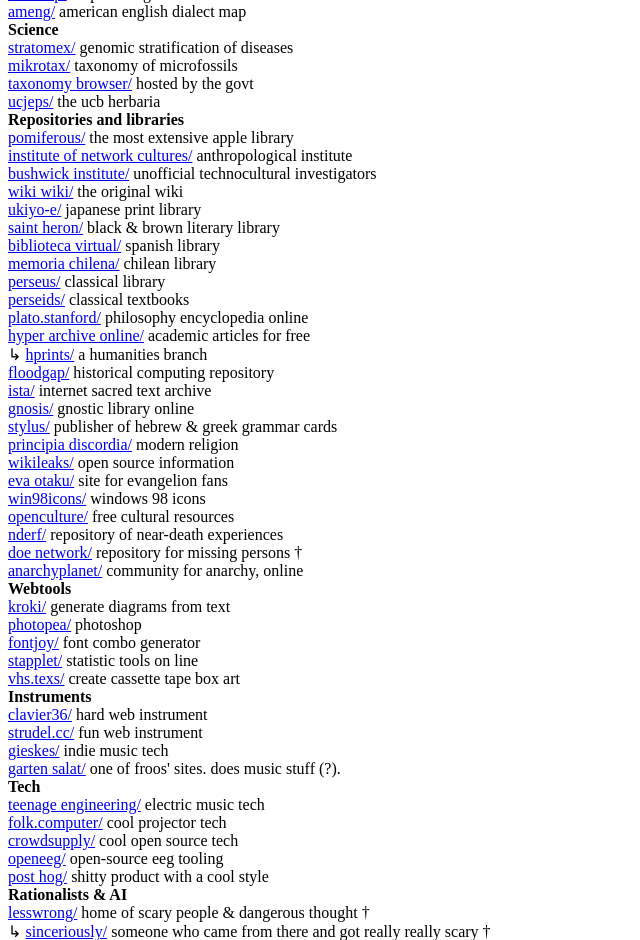
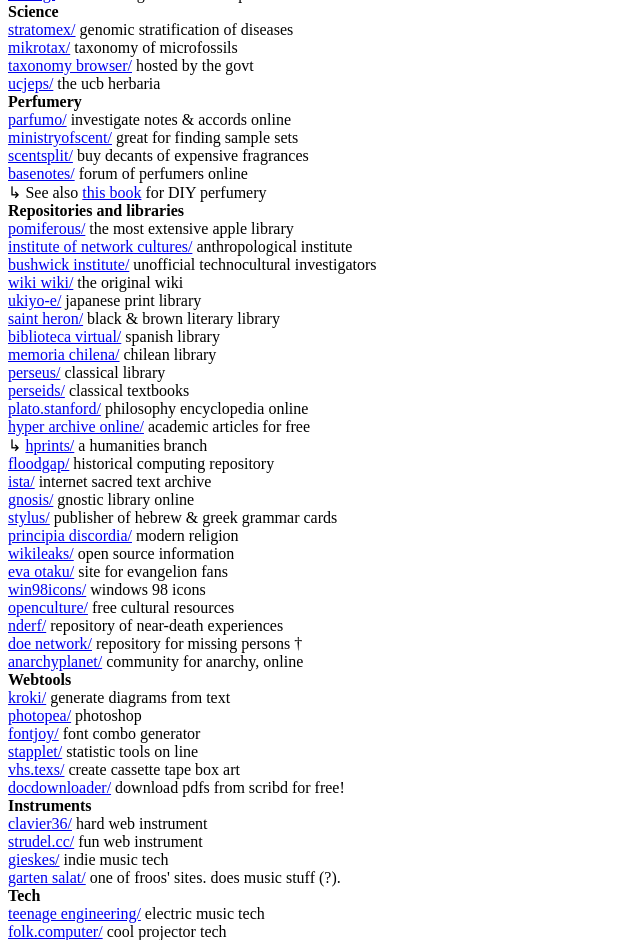
Before and after one commit to pajamaclaws21/pajamaclaws21.github.io, a plain HTML site: page cool.html in a window 1280 px wide. Shown: the part 1860-2800 px from the top of the page, without its empty margins (0-640 px from the left). Drawn offline with Linux system fonts and the light colour scheme.

Commit message:
update website

```diff
--- a/cool.html
+++ b/cool.html
@@ -48,7 +48,7 @@
         <a href="https://www.divergent-desktop.org/">divergent desktop/</a> arcan blog <br>
 		<a href="http://cjas.org/~leng/">lawmune's netspace/</a> anime blogger ※<br>
         <a href="https://drewdevault.com/">drew devault/</a> super-based blogger <br>
-        <a href="https://girl.surgery/">girl.surgery/</a> sophia wisdom's blog †<br>
+        <!--<a href="https://girl.surgery/">girl.surgery/</a> sophia wisdom's blog †<br> taken off public view-->
         <a href="https://taylor.town/">taylor.town/</a> taylor troesh's blog <br>
         <a href="https://www.marginalia.nu/">viktor lofgren/</a> creator of <em>marginalia</em> <br>
         <a href="https://scottaaronson.blog/">scott aaronson/</a> interesting if unbased blogger <br>
@@ -134,6 +134,13 @@
         <a href="https://www.ncbi.nlm.nih.gov/Taxonomy/Browser/wwwtax.cgi">taxonomy browser/</a> hosted by the govt <br>
         <a href="https://ucjeps.berkeley.edu/">ucjeps/</a> the ucb herbaria <br>
 
+        <b>Perfumery</b><br>
+        <a href="https://www.parfumo.com/">parfumo/</a> investigate notes & accords online <br>
+        <a href="https://ministryofscent.com/">ministryofscent/</a> great for finding sample sets <br>
+        <a href="https://www.scentsplit.com/">scentsplit/</a> buy decants of expensive fragrances <br>
+        <a href="https://basenotes.com/forums/fragrance-diy/">basenotes/</a> forum of perfumers online <br>
+        ↳ See also <a href="/uploads/diy_perfume.pdf">this book</a> for DIY perfumery <br>
+
         <b>Repositories and libraries</b><br>
         <a href="https://pomiferous.com/">pomiferous/</a> the most extensive apple library <br>
         <a href="https://networkcultures.org/">institute of network cultures/</a> anthropological institute <br>
@@ -168,6 +175,7 @@
         <a href="https://fontjoy.com">fontjoy/</a> font combo generator <br>
         <a href="https://www.stapplet.com/">stapplet/</a> statistic tools on line <br>
         <a href="https://vhs.texs.org/">vhs.texs/</a> create cassette tape box art <br>
+        <a href="https://docdownloader.com/">docdownloader/</a> download pdfs from scribd for free! <br>
         <!-- to include: this one cool os-looking website i foudn -->
 
         <b>Instruments</b><br>
```
Also changed, not shown: 1 other file.
